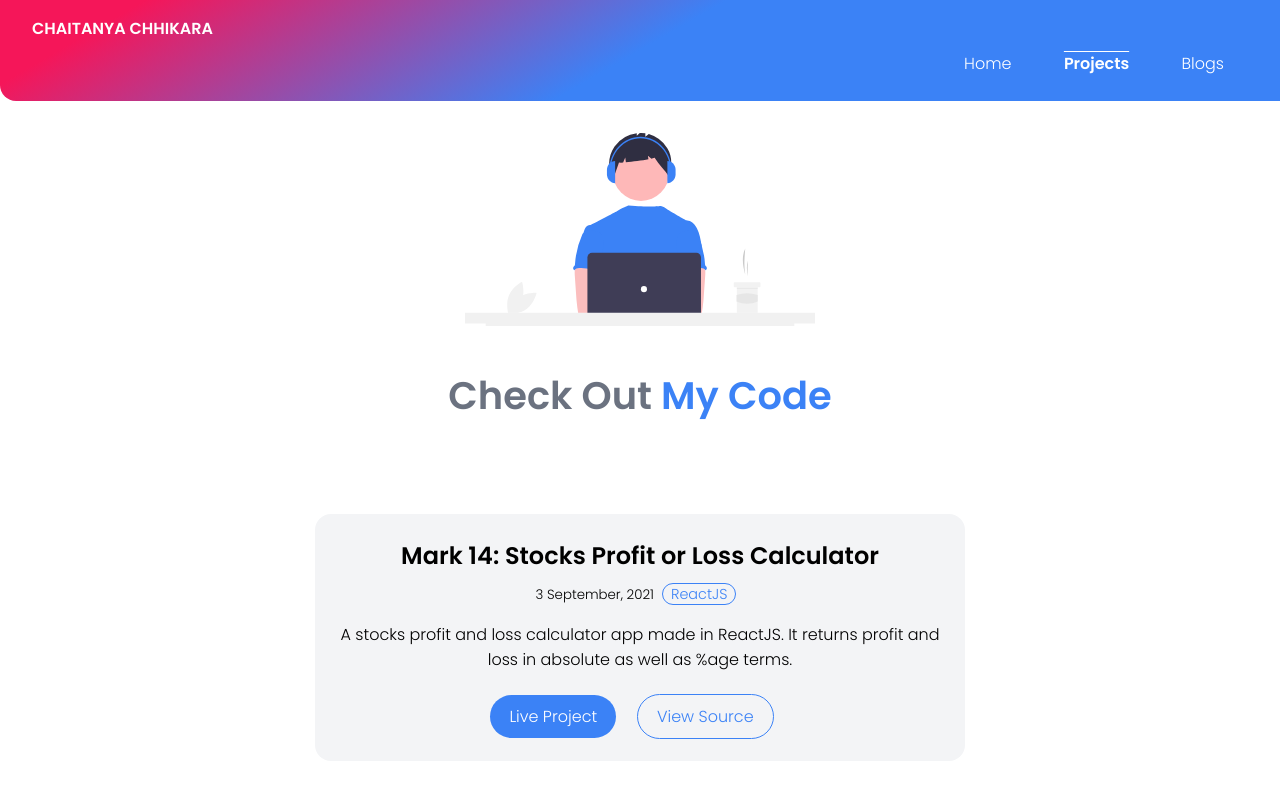
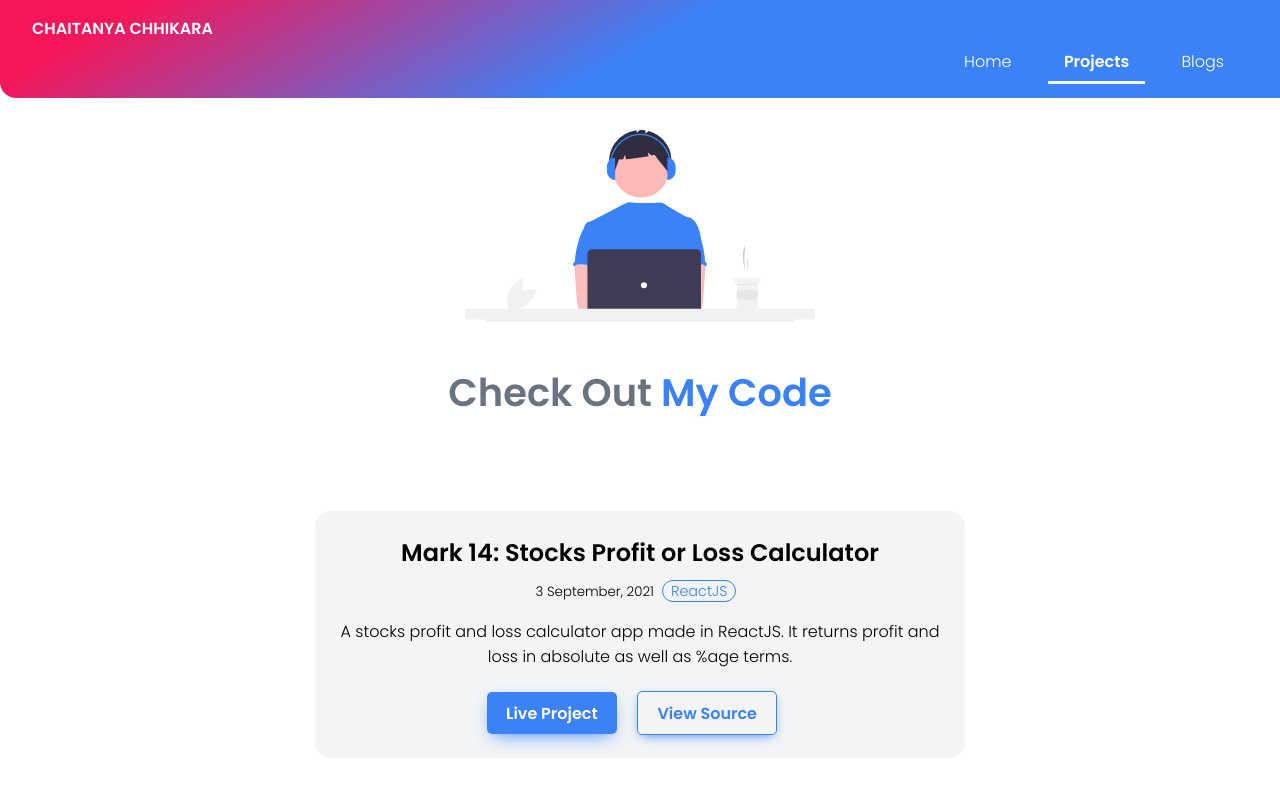
Before and after one commit to ChhikaraBRUH/old_bruh.dev, a plain HTML site: page projects.html in a window 1280 px wide. Shown: the top 787 px of the page. Drawn offline with Linux system fonts and the light colour scheme.

Commit message:
minor fix: btn styling

```diff
--- a/styles.css
+++ b/styles.css
@@ -4,6 +4,7 @@
     --primary-color: #3B82F6;
     --off-white: #F3F4F6;
     --dark-gray: #6B7280;
+    --black: #000000;
 }
 
 body {
@@ -35,21 +36,25 @@ hr {
 }
 
 .link-primary {
+    font-weight: bold;
     max-width: 140px;
     padding: 0.6rem 1.2rem;
     margin: 1rem auto;
     background-color: var(--primary-color);
     color: white;
-    border-radius: 2rem;
+    border-radius: 5px;
+    box-shadow: 0px 6px 18px -6px var(--primary-color);
 }
 
 .link-secondary {
+    font-weight: bold;
     max-width: 140px;
     margin: 1rem;
     padding: 0.6rem 1.2rem;
-    border-radius: 2rem;
     border: 1px solid var(--primary-color);
     color: var(--primary-color);
+    border-radius: 5px;
+    box-shadow: 0px 4px 12px -4px var(--primary-color);
 }
 
 
@@ -82,7 +87,7 @@ hr {
 
 .navigation .nav-pills {
     text-align: right;
-    margin: 0.6rem 1rem;
+    margin: 0.5rem 1rem;
 }
 
 .navigation .link {
@@ -91,7 +96,7 @@ hr {
 
 .navigation .link-active {
     font-weight: bold;
-    text-decoration-line: overline
+    border-bottom: 3px solid var(--off-white);
 }
 
 
```
